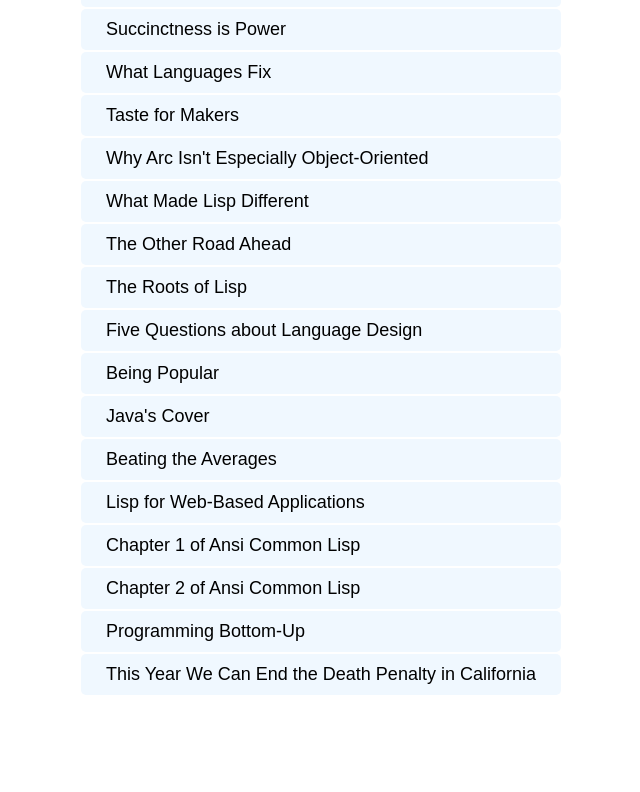
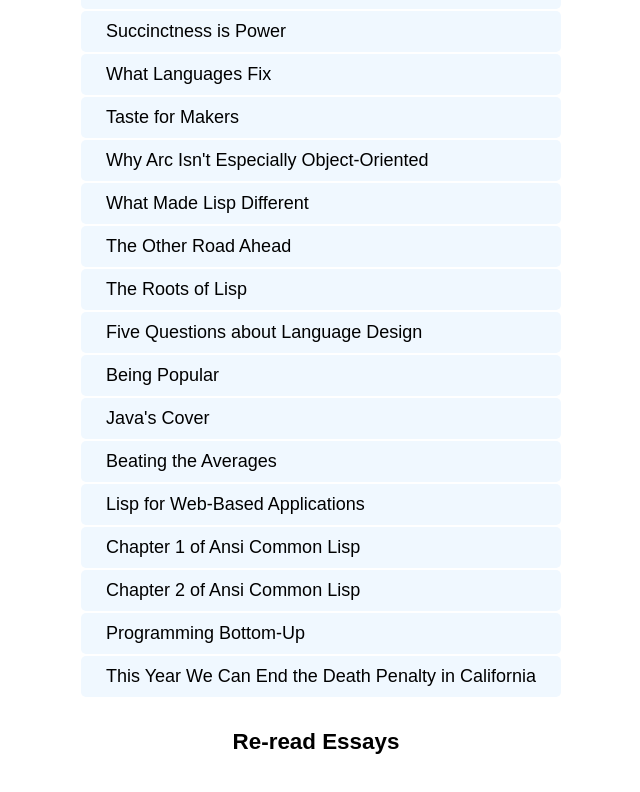
Before and after one commit to rp46/pg-essays, a React (Create React App) app: page / in a window 1280 px wide. Shown: the part 8718-9510 px from the top of the page, without its empty margins (319-959 px from the left). Before the commit the page ends 9443 px from the top, so only its background shows below. Built offline with nearby package versions, Linux system fonts and the light colour scheme.

Commit message:
seggregate read and unread articles on device

```diff
--- a/src/components/Article.js
+++ b/src/components/Article.js
@@ -3,6 +3,7 @@ import articles from "../data/pg-full-articles.json";
 import PropTypes from "prop-types";
 import "./article.css";
 import { useEffect } from "react";
+import { LOCAL_STORE_READ_ESSAYS_KEY } from "../constants";
 
 const Article = ({ handleClick, essayMaskingName = "" }) => {
   useEffect(() => {
@@ -18,6 +19,13 @@ const Article = ({ handleClick, essayMaskingName = "" }) => {
   }
 
   const article = articles[essayMaskingName];
+
+  let storedEssays = JSON.parse(localStorage.getItem(LOCAL_STORE_READ_ESSAYS_KEY)) || {};
+  if(!storedEssays.hasOwnProperty(essayMaskingName)) {
+    storedEssays[essayMaskingName] = article ? article.title : "";
+    localStorage.setItem(LOCAL_STORE_READ_ESSAYS_KEY, JSON.stringify(storedEssays));
+  }
+
   return (
     <article className="essay">
       <div className="back-arrow" onClick={() => handleClick("")}>
--- a/src/components/Articles.js
+++ b/src/components/Articles.js
@@ -1,14 +1,26 @@
 import React from "react";
-import PropTypes from 'prop-types';
-import './articles.css';
+import PropTypes from "prop-types";
+import "./articles.css";
+import { LOCAL_STORE_READ_ESSAYS_KEY } from "../constants";
 
 const Articles = ({ data, handleClick }) => {
+  let storedEssays =
+    JSON.parse(localStorage.getItem(LOCAL_STORE_READ_ESSAYS_KEY)) || {};
+
+  const readEssays = {};
+  Object.entries(storedEssays).forEach(
+    (essay) => (readEssays[essay[0]] = data[essay[0]])
+  );
+
+  const renderEssays = (data, storedEssays) => {
     return (
-      <>
-        <h1>Paul Graham Essays</h1>
-        <div className="list">
       <ul>
-            {data && Object.entries(data).map(([key, value]) => {
+        {data &&
+          Object.entries(data).map(([key, value]) => {
+            if (storedEssays.hasOwnProperty(key)) {
+              return <React.Fragment key={key}></React.Fragment>;
+            }
+
             return (
               <li key={key} onClick={() => handleClick(key)}>
                 {value.title}
@@ -16,10 +28,18 @@ const Articles = ({ data, handleClick }) => {
             );
           })}
       </ul>
-        </div>
+    );
+  };
+
+  return (
+    <>
+      <h1>Paul Graham Essays</h1>
+      {renderEssays(data, storedEssays)}
+      <h2>Re-read Essays</h2>
+      {renderEssays(readEssays, {})}
     </>
   );
-  }
+};
 
 Articles.propTypes = {
   handleClick: PropTypes.func.isRequired,
--- a/src/constants.js
+++ b/src/constants.js
@@ -1 +1,3 @@
 export const PG_WEB_URL = "http://paulgraham.com/";
+
+export const LOCAL_STORE_READ_ESSAYS_KEY = "pgEssaysRead";
--- a/src/styles.css
+++ b/src/styles.css
@@ -26,3 +26,9 @@ h1 {
     font-size: 1.6em;
     padding-bottom: 15px;
 }
+
+h2 {
+    padding: 20px 10px 0px 0px;
+    font-size: 1.4em;
+    padding-bottom: 15px;
+}
```
Lines whose indentation alone changed are shown as unchanged.
